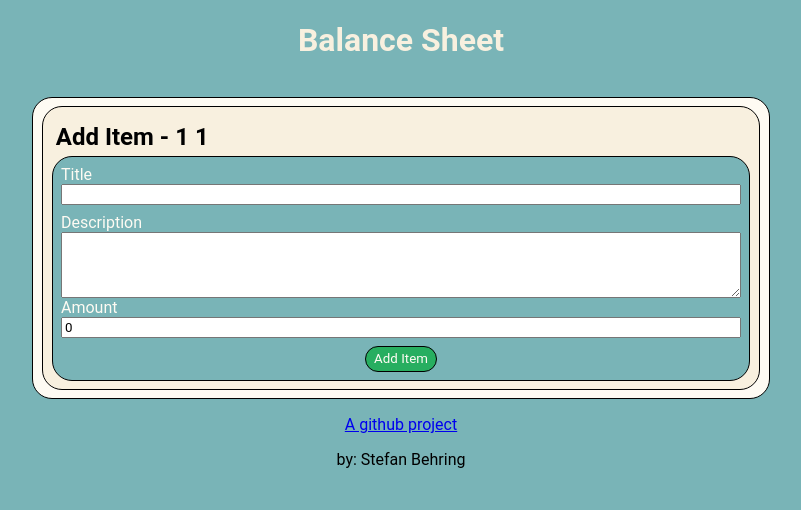
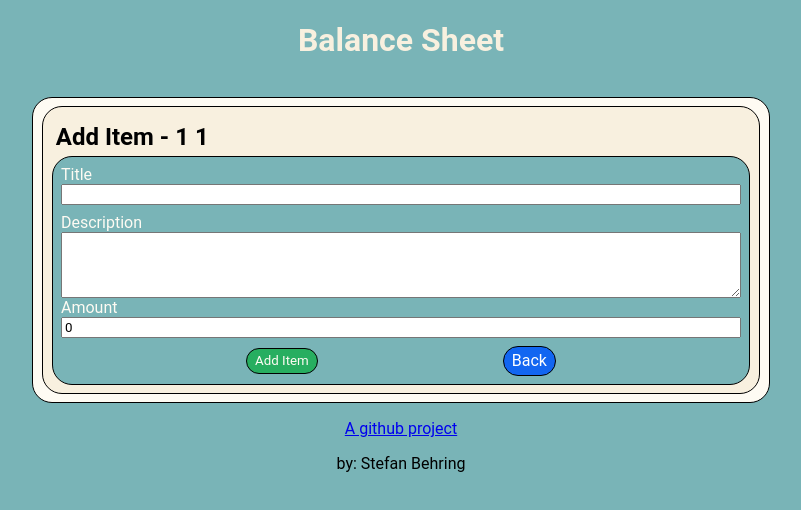
Before and after one commit to StefanBehring/React-BalanceSheet, a React (Create React App) app: page /add/1/1 in a window 1280 px wide. Shown: the top 510 px of the page, without its empty margins (239-1040 px from the left). Built offline with nearby package versions, Linux system fonts and the light colour scheme.

Commit message:
Add BackButton to AddItem

```diff
--- a/src/Forms/AddItem/AddItem.js
+++ b/src/Forms/AddItem/AddItem.js
@@ -2,6 +2,7 @@ import { useState } from 'react'
 import { useParams } from 'react-router'
 import { v4 as uuidv4 } from 'uuid'
 import styled from 'styled-components/macro'
+import BackButton from '../BackButton/BackButton'
 
 const AddItem = () => {
   const { side, type } = useParams()
@@ -77,7 +78,10 @@ const AddItem = () => {
             min="0.01"
             value={amount}
           />
-          <ItemFormularButton>Add Item</ItemFormularButton>
+          <ButtonMenu>
+            <ItemFormularButton>Add Item</ItemFormularButton>
+            <BackButton />
+          </ButtonMenu>
         </ItemFormularForm>
       </ItemFormular>
     </Main>
@@ -141,6 +145,11 @@ const ItemFormularInput = styled.input`
   margin-bottom: 0.5rem;
 `
 
+const ButtonMenu = styled.div`
+  display: flex;
+  justify-content: space-evenly;
+`
+
 const ItemFormularButton = styled.button`
   align-self: center;
   background-color: var(--color-button-green);
```
